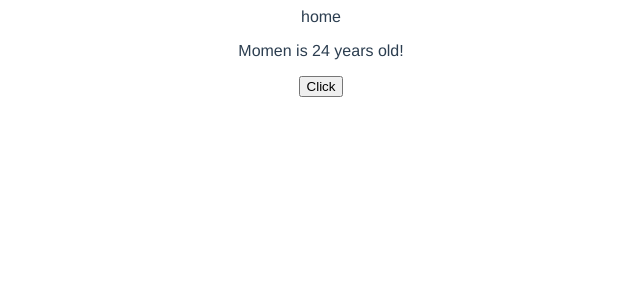
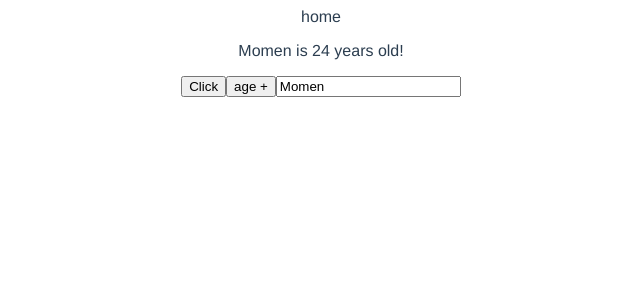
Before and after one commit to MomenSherif/vue3-playground, a Vue app: page / in a window 1280 px wide. Shown: the top 300 px of the page, without its empty margins (319-959 px from the left). Built offline with nearby package versions, Linux system fonts and the light colour scheme.

Commit message:
using refs to reactivity

```diff
--- a/src/views/Home.vue
+++ b/src/views/Home.vue
@@ -2,21 +2,23 @@
   <div class="home">home</div>
   <p ref="p">{{ name }} is {{ age }} years old!</p>
   <button @click="handleClick">Click</button>
+  <button @click="age++">age +</button>
+  <input type="text" v-model="name" />
 </template>
 
 <script>
-import { ref, renderList } from "vue";
+import { ref } from "vue";
 
 export default {
   name: "Home",
   setup() {
-    const name = "Momen";
-    const age = 24;
+    const name = ref("Momen");
+    const age = ref(24);
 
     const p = ref(null);
 
     const handleClick = () => {
-      console.log(p, p.value);
+      name.value = "luigi";
     };
 
     return {
```
